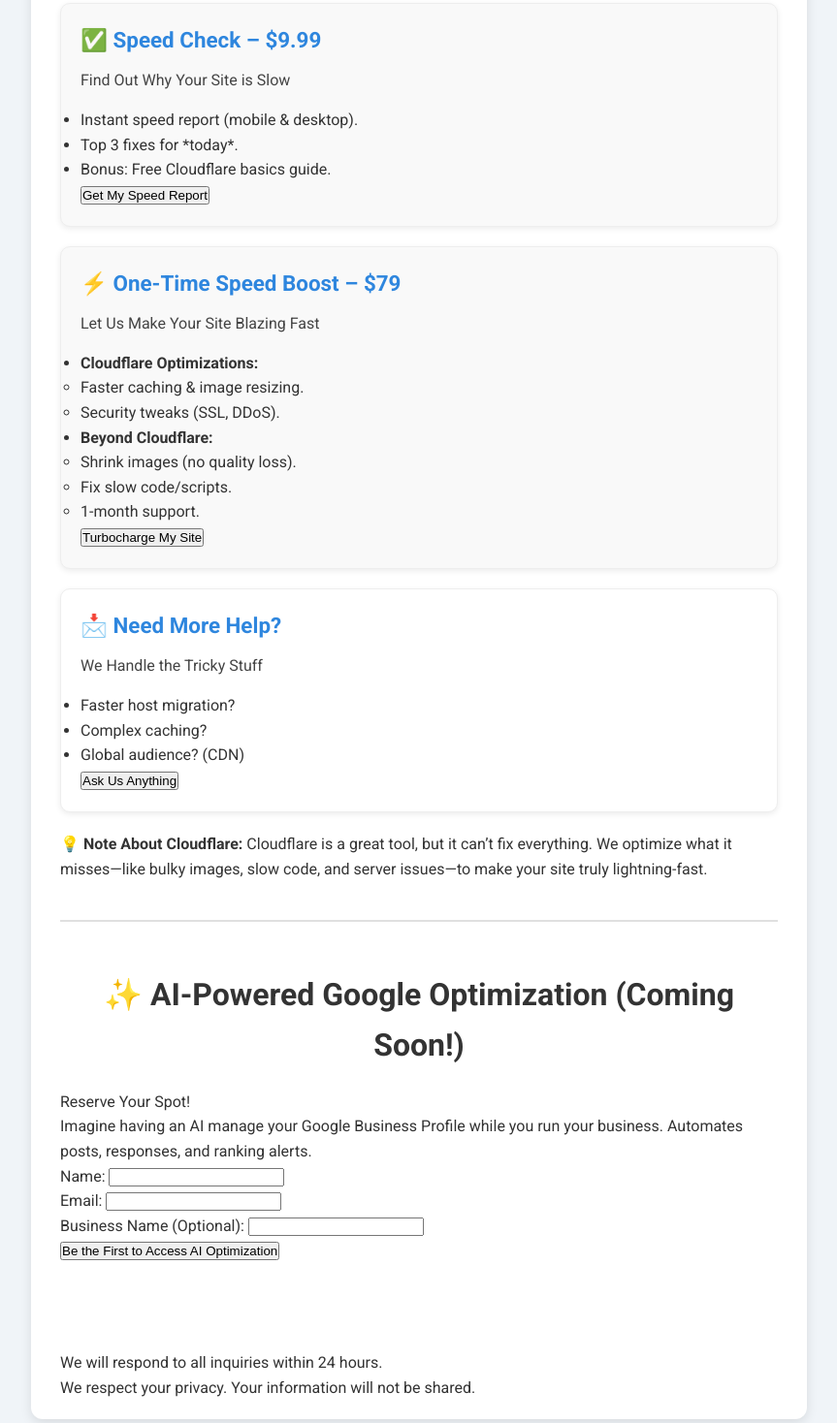
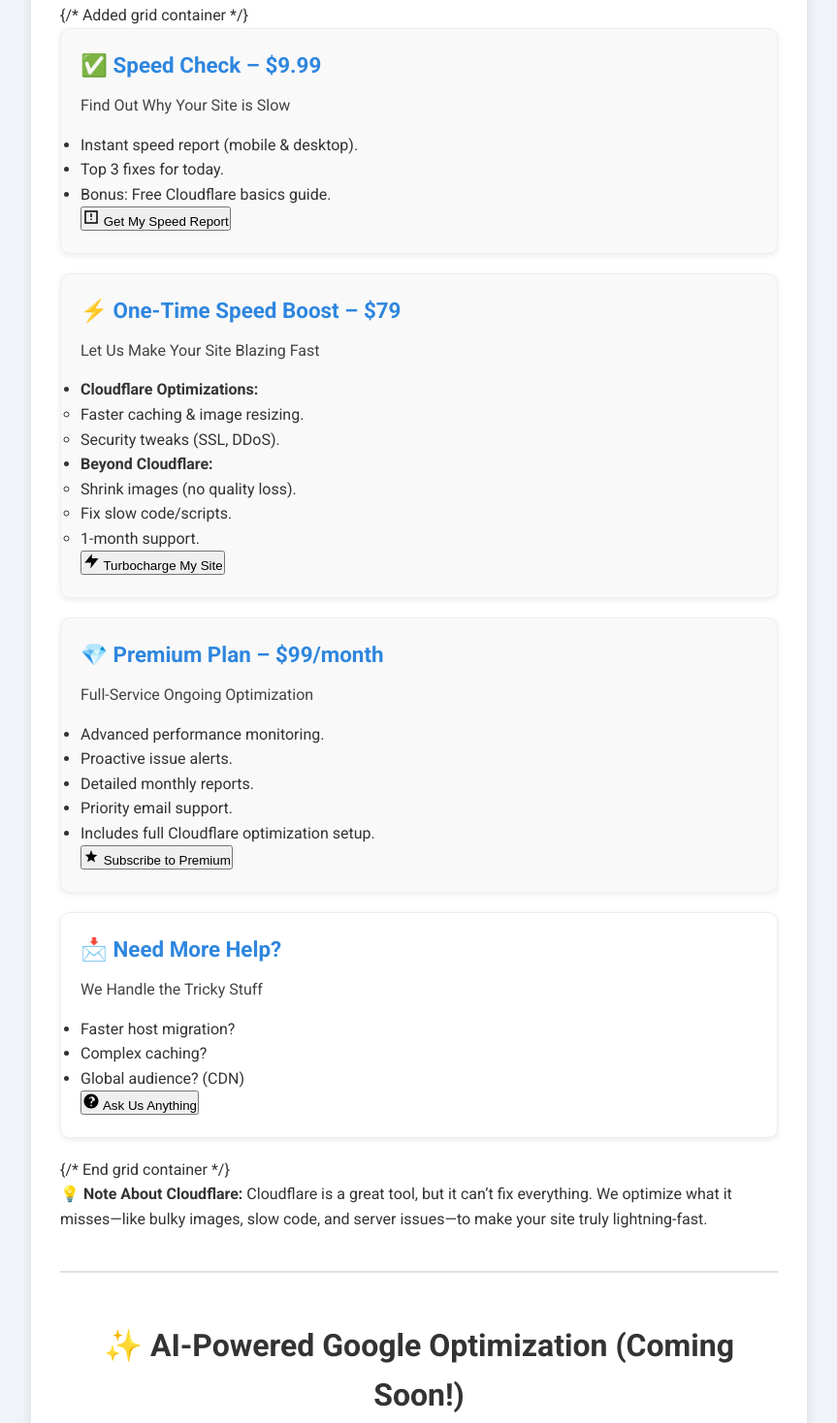
Before and after one commit to ErgalignIntel/Ergalign.github.io, a plain HTML site: page index.html in a window 1280 px wide. Shown: the part 698-2166 px from the top of the page at 97% size, without its empty margins (208-1071 px from the left). Drawn offline with Linux system fonts and the light colour scheme.

Commit message:
Update index.html

```diff
--- a/index.html
+++ b/index.html
@@ -7,7 +7,7 @@
     <link rel="stylesheet" href="style.css">
     <link rel="preconnect" href="https://fonts.googleapis.com">
     <link rel="preconnect" href="https://fonts.gstatic.com" crossorigin>
-    <link href="https://fonts.googleapis.com/css2?family=Roboto:wght@400;700&display=swap" rel="stylesheet">
+    <link href="https://fonts.googleapis.com/css2?family=Roboto:wght@400;500;700&display=swap" rel="stylesheet">
 </head>
 <body>
     <div class="container">
@@ -19,20 +19,25 @@
 
         <main>
             <section id="speed-services">
-                <h2>🚀 Speed Optimization Services</h2>
-
-                <div class="service-card">
+                <h2><span class="icon">🚀</span> Speed Optimization Services</h2>
+                <div class="services-grid"> {/* Added grid container */}
+                    <div class="service-card accent-green">
                         <h4>✅ Speed Check – $9.99</h4>
                         <p class="service-description">Find Out Why Your Site is Slow</p>
                         <ul>
                             <li>Instant speed report (mobile & desktop).</li>
-                        <li>Top 3 fixes for *today*.</li>
+                            <li>Top 3 fixes for today.</li>
                             <li>Bonus: Free Cloudflare basics guide.</li>
                         </ul>
-                    <button class="cta-button speed-cta" data-subject="Speed Check Inquiry" data-body="I'd like to purchase a Speed Check.">Get My Speed Report</button>
+                        <button class="cta-button speed-cta" data-subject="Speed Check Inquiry ($9.99)" data-body="I'd like to purchase a Speed Check.">
+                            <span class="btn-icon">
+                                <svg xmlns="http://www.w3.org/2000/svg" viewBox="0 0 24 24" fill="currentColor" width="18" height="18"><path d="M3 3v18h18V3H3zm16 16H5V5h14v14zM11 7h2v5h-2V7zm0 7h2v2h-2v-2z"/></svg>
+                            </span>
+                            Get My Speed Report
+                        </button>
                     </div>
 
-                <div class="service-card">
+                    <div class="service-card accent-blue">
                         <h4>⚡ One-Time Speed Boost – $79</h4>
                          <p class="service-description">Let Us Make Your Site Blazing Fast</p>
                         <ul>
@@ -50,7 +55,30 @@
                                 </ul>
                             </li>
                         </ul>
-                    <button class="cta-button speed-cta" data-subject="One-Time Speed Boost Inquiry" data-body="I'm interested in the One-Time Speed Boost package.">Turbocharge My Site</button>
+                        <button class="cta-button speed-cta" data-subject="One-Time Speed Boost Inquiry ($79)" data-body="I'm interested in the One-Time Speed Boost package.">
+                            <span class="btn-icon">
+                                <svg xmlns="http://www.w3.org/2000/svg" viewBox="0 0 24 24" fill="currentColor" width="18" height="18"><path d="M13 2L3 14h9l-1 8 11-14h-9z"/></svg>
+                            </span>
+                            Turbocharge My Site
+                        </button>
+                    </div>
+
+                    <div class="service-card accent-purple">
+                        <h4>💎 Premium Plan – $99/month</h4>
+                         <p class="service-description">Full-Service Ongoing Optimization</p>
+                        <ul>
+                             <li>Advanced performance monitoring.</li>
+                             <li>Proactive issue alerts.</li>
+                             <li>Detailed monthly reports.</li>
+                             <li>Priority email support.</li>
+                             <li>Includes full Cloudflare optimization setup.</li>
+                        </ul>
+                        <button class="cta-button recurring-cta" data-subject="Premium Plan Inquiry ($99/mo)" data-body="I'm interested in subscribing to the Premium Plan. Please provide sign-up details.">
+                             <span class="btn-icon">
+                                <svg xmlns="http://www.w3.org/2000/svg" viewBox="0 0 24 24" fill="currentColor" width="18" height="18"><path d="M12 17.27l-5.18 3.19 1.37-6.04-4.57-3.99 6.18-.54L12 4l2.2 5.99 6.18.54-4.57 3.99 1.37 6.04L12 17.27z"/></svg>
+                             </span>
+                            Subscribe to Premium
+                        </button>
                     </div>
 
                     <div class="service-card more-help">
@@ -61,31 +89,44 @@
                             <li>Complex caching?</li>
                             <li>Global audience? (CDN)</li>
                         </ul>
-                     <button class="cta-button help-cta" data-subject="Complex Issue Inquiry" data-body="I have a complex website issue. Please contact me.">Ask Us Anything</button>
+                         <button class="cta-button help-cta" data-subject="Complex Issue Inquiry" data-body="I have a complex website issue. Please contact me.">
+                             <span class="btn-icon">
+                                 <svg xmlns="http://www.w3.org/2000/svg" viewBox="0 0 24 24" fill="currentColor" width="18" height="18"><path d="M12 2C6.48 2 2 6.48 2 12s4.48 10 10 10 10-4.48 10-10S17.52 2 12 2zm1 17h-2v-2h2v2zm2.07-7.75l-.9.92C13.45 12.89 13 13.5 13 15h-2v-.5c0-.79.33-1.51.91-2.1l1.09-1.07c.41-.4.67-.97.67-1.61 0-1.1-.9-2-2-2s-2 .9-2 2H9c0-2.21 1.79-4 4-4s4 1.79 4 4c0 .88-.36 1.68-.93 2.25z"/></svg>
+                             </span>
+                            Ask Us Anything
+                         </button>
                     </div>
+                </div> {/* End grid container */}
+
                 <p class="note">💡 <strong>Note About Cloudflare:</strong> Cloudflare is a great tool, but it can’t fix everything. We optimize what it misses—like bulky images, slow code, and server issues—to make your site truly lightning-fast.</p>
             </section>
 
             <section id="ai-optimization">
-                <h2>✨ AI-Powered Google Optimization (Coming Soon!)</h2>
+                <h2><span class="icon">✨</span> AI-Powered Google Optimization (Coming Soon!)</h2>
                 <p class="coming-soon">Reserve Your Spot!</p>
                 <p class="description">
-                    Imagine having an AI manage your Google Business Profile while you run your business. Automates posts, responses, and ranking alerts.
+                    Imagine an AI managing your Google Business Profile while you run your business. Automates posts, responses, and ranking alerts.
                 </p>
                 <form id="interest-form">
+                     <h3>Be the First to Know</h3>
                     <div class="form-group">
                         <label for="interest-name">Name:</label>
-                        <input type="text" id="interest-name" name="name" required>
+                        <input type="text" id="interest-name" name="name" required placeholder="Your Name">
                     </div>
                     <div class="form-group">
                         <label for="interest-email">Email:</label>
-                        <input type="email" id="interest-email" name="email" required>
+                        <input type="email" id="interest-email" name="email" required placeholder="your.email@example.com">
                     </div>
                     <div class="form-group">
                         <label for="interest-business">Business Name (Optional):</label>
-                        <input type="text" id="interest-business" name="business">
+                        <input type="text" id="interest-business" name="business" placeholder="Your Company">
                     </div>
-                    <button type="submit" class="cta-button ai-cta">Be the First to Access AI Optimization</button>
+                    <button type="submit" class="cta-button ai-cta">
+                        <span class="btn-icon">
+                            <svg xmlns="http://www.w3.org/2000/svg" viewBox="0 0 24 24" fill="currentColor" width="18" height="18"><path d="M12 2C6.48 2 2 6.48 2 12s4.48 10 10 10 10-4.48 10-10S17.52 2 12 2zm0 18c-4.41 0-8-3.59-8-8s3.59-8 8-8 8 3.59 8 8-3.59 8-8 8zm-1-11h2v2h-2v-2zm0 4h2v4h-2v-4z"/></svg>
+                        </span>
+                        Be the First to Access AI Optimization
+                    </button>
                 </form>
             </section>
         </main>
```
Lines whose indentation alone changed are shown as unchanged.
